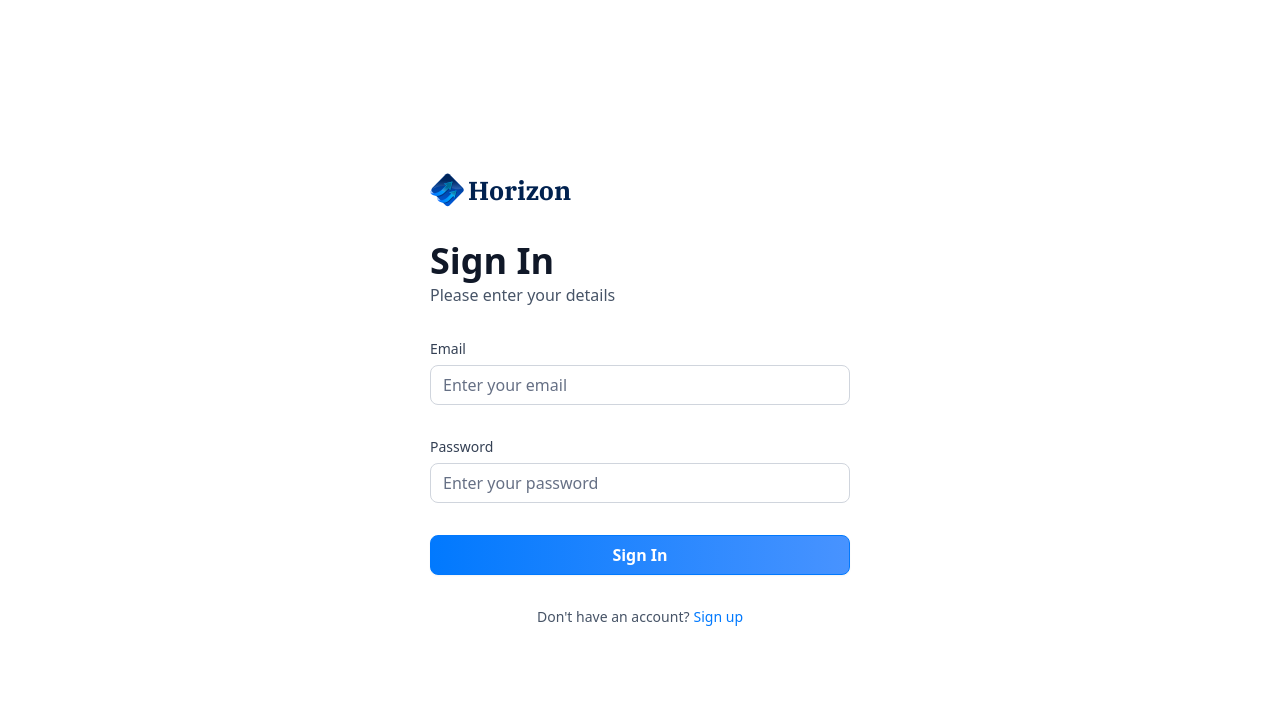
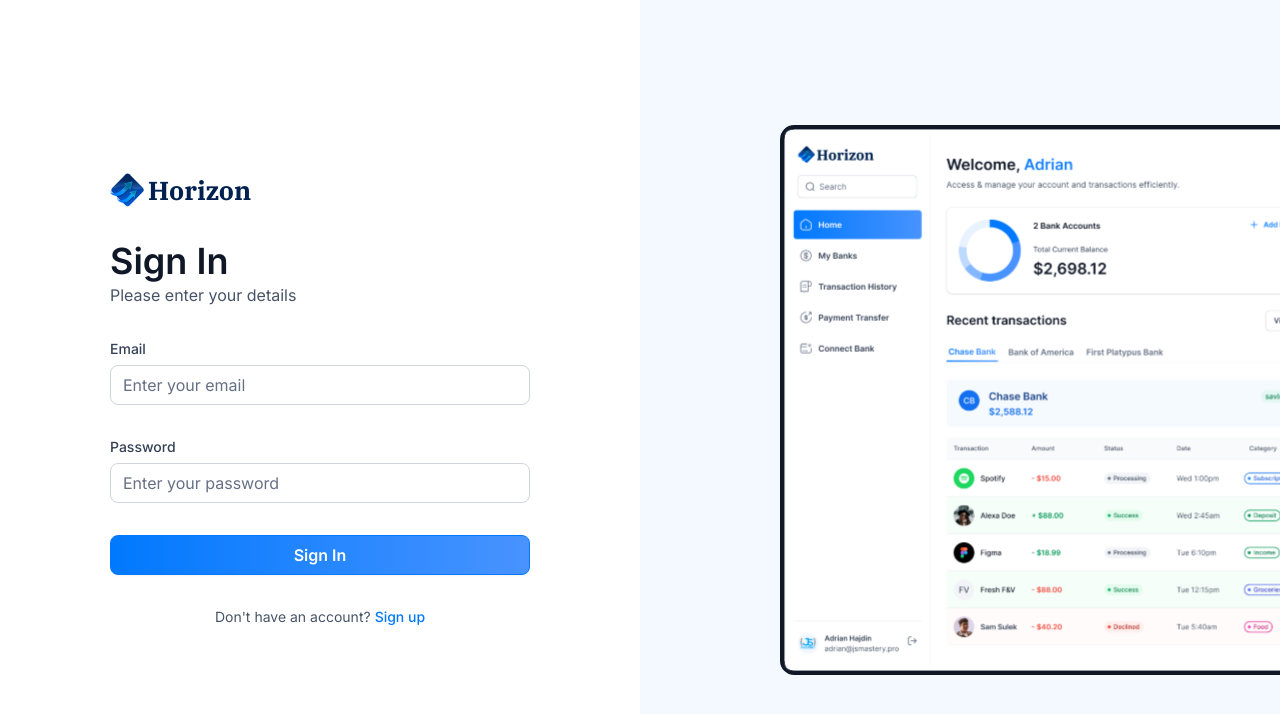
Before and after one commit to nguyenhoang10112005/banking_app, a Next.js app: page /sign-in in a window 1280 px wide. Shown: the top 714 px of the page. Built offline with nearby package versions, Linux system fonts and the light colour scheme.

Commit message:
adding the image to auth layout

```diff
--- a/app/(auth)/layout.tsx
+++ b/app/(auth)/layout.tsx
@@ -1,11 +1,24 @@
+import Image from "next/image";
+
 export default function RootLayout({
     children,
   }: Readonly<{
     children: React.ReactNode;
   }>) {
     return (
-      <main>
+      <main className="flex min-h-screen w-full justify-between font-inter">
           {children}
+          <div className="auth-asset">
+            <div>
+              <Image
+                src='/icons/auth-image.svg'
+                alt = 'Auth image'
+                width={500}
+                height={500}
+              />
+            </div>
+
+          </div>
       </main>
     );
   }
--- a/app/(root)/layout.tsx
+++ b/app/(root)/layout.tsx
@@ -1,13 +1,16 @@
 import MobileNav from "@/components/MobileNav";
 import Sidebar from "@/components/Sidebar";
+import { getLoggedInUser } from "@/lib/actions/user.actions";
 import Image from "next/image";
+import { redirect } from "next/navigation";
 
-export default function RootLayout({
+export default async function RootLayout({
   children,
 }: Readonly<{
   children: React.ReactNode;
 }>) {
-  const loggedIn = {firstname: 'Hoang', lastname: 'Nguyen'};
+  const loggedIn = await getLoggedInUser();
+  if (!loggedIn) redirect('/sign-in');
   return (
     <main className="flex h-screen w-full font-inter">
         <Sidebar user={loggedIn}/>
--- a/components/BankCard.tsx
+++ b/components/BankCard.tsx
@@ -1,4 +1,5 @@
 import { formatAmount } from '@/lib/utils'
+import { CreditCardProps } from '@/types'
 import Image from 'next/image'
 import Link from 'next/link'
 import React from 'react'
@@ -10,7 +11,7 @@
             <div className='bank-card_content'>
                 <div>
                     <h1 className='text-16 font-semibold text-white'>
-                        {account.name || userName}
+                        { userName}
                     </h1>
                     <p className='font-ibm-plex-serif font-black text-white'>
                         {formatAmount(account.currentBalance)}
```
